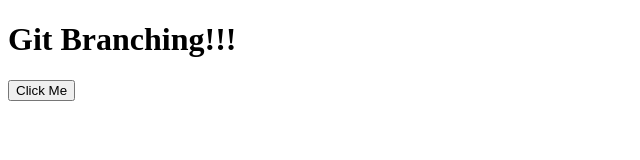
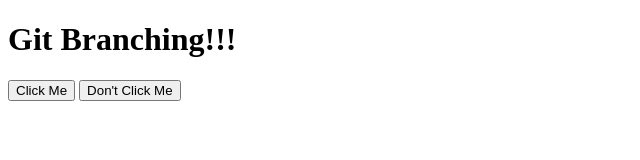
Before and after one commit to georgepapagapitos/git-branching, a plain HTML site: page index.html in a window 1280 px wide. Shown: the whole page, without its empty margins (0-640 px from the left). Drawn offline with Linux system fonts and the light colour scheme.

Commit message:
add another button

```diff
--- a/index.html
+++ b/index.html
@@ -9,5 +9,6 @@
   <body>
     <h1>Git Branching!!!</h1>
     <button>Click Me</button>
+    <button>Don't Click Me</button>
   </body>
 </html>
```
